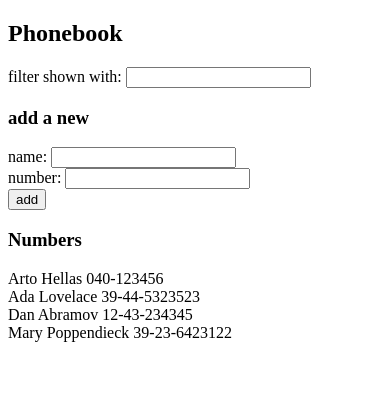
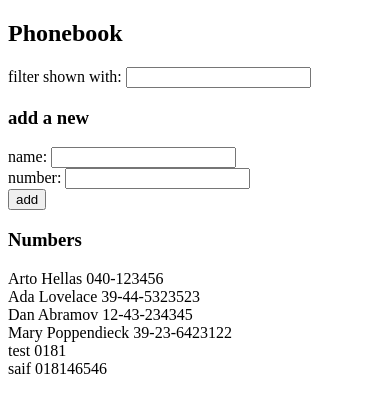
Before and after one commit to sm-mostafajamal/Fullstack_Open, a React (Create React App) app in the folder part2/the_phonebook/: page / in a window 390 px wide. Shown: the top 412 px of the page. Built offline with nearby package versions, Linux system fonts and the light colour scheme; data requests are answered from the project's data file.

Commit message:
2.15: Phonebook step7

```diff
--- a/part2/the_phonebook/db.json
+++ b/part2/the_phonebook/db.json
@@ -1,5 +1,5 @@
 {
-    "persons":[
+  "persons": [
     {
       "name": "Arto Hellas",
       "number": "040-123456",
@@ -19,6 +19,16 @@
       "name": "Mary Poppendieck",
       "number": "39-23-6423122",
       "id": 4
+    },
+    {
+      "name": "test",
+      "number": "0181",
+      "id": 5
+    },
+    {
+      "name": "saif",
+      "number": "018146546",
+      "id": 6
     }
   ]
 }
--- a/part2/the_phonebook/src/App.js
+++ b/part2/the_phonebook/src/App.js
@@ -24,9 +24,19 @@ const App = () => {
     if(persons.find(person => person.name === newName.trim())){
       alert(`${newName} is already added to phonebook`)
     }else {
-      setPersons(persons.concat({name: newName, number: number, id: persons.length+1}))
-      setNewName('')
-      setNumber('')
+      const newContact = {
+        name: newName,
+        number: number,
+        id: persons.length+1
+      }
+
+      axios
+        .post('http://localhost:3001/persons', newContact)
+        .then(res => {
+          setPersons(persons.concat(res.data))
+          setNewName('')
+          setNumber('')
+        })
     }
   }
   const personName  = persons.filter(person => ((person.name.toLowerCase()).includes(showAll.toLowerCase())) && person)
```
Lines whose indentation alone changed are shown as unchanged.
